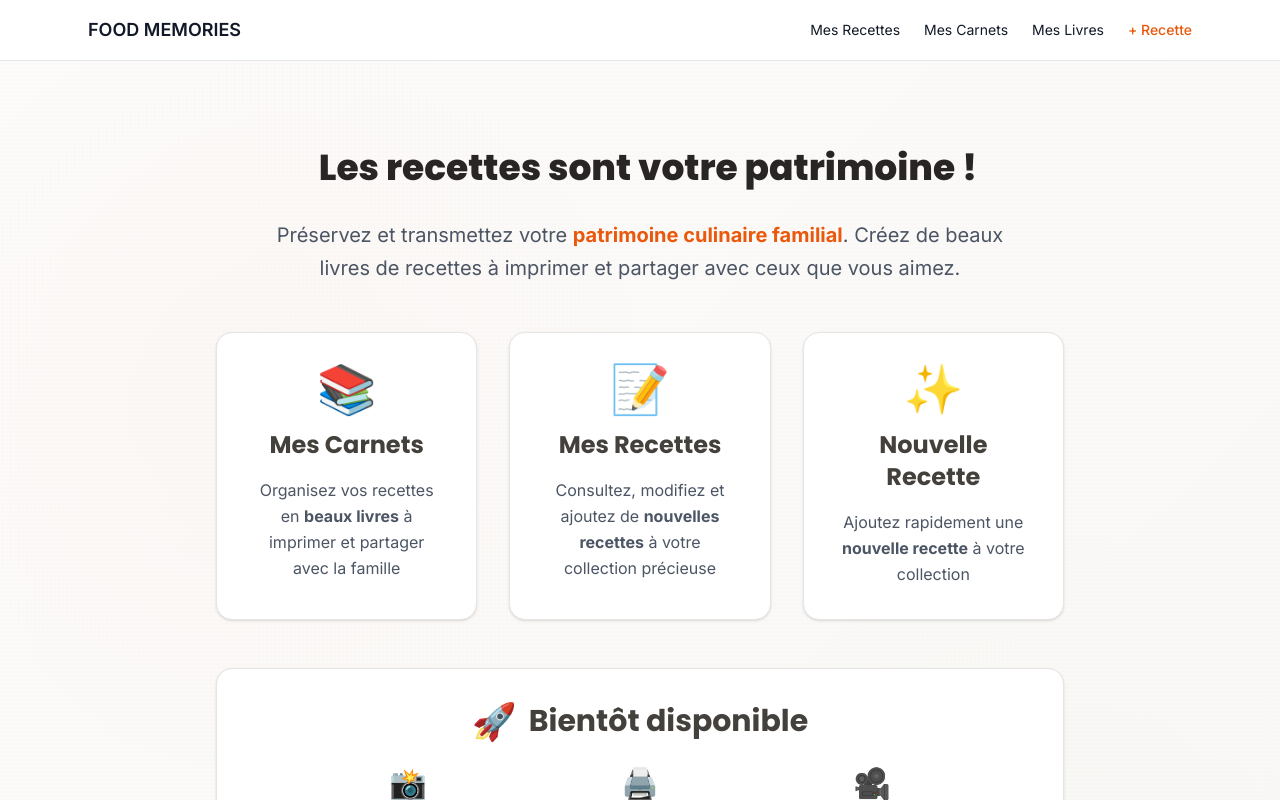
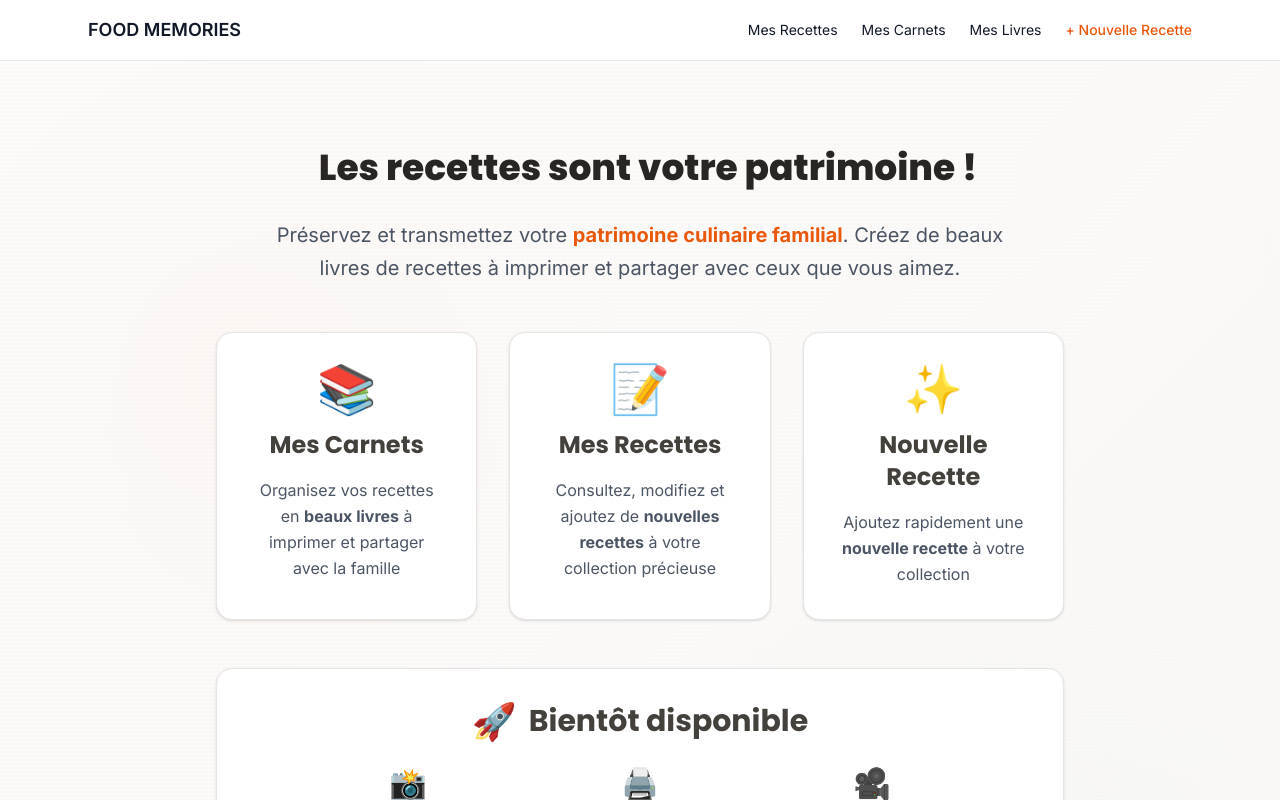
Before and after one commit to oliviertgpls-tech/Fdt-2, a Next.js app: page / in a window 1280 px wide. Shown: the top 800 px of the page. Built offline with nearby package versions, Linux system fonts and the light colour scheme.

Commit message:
Update layout.tsx

```diff
--- a/app/layout.tsx
+++ b/app/layout.tsx
@@ -42,7 +42,7 @@ export default function RootLayout({ children }: { children: React.ReactNode })
                   className="block py-2 text-orange-600 font-medium hover:text-orange-700 transition-colors"
                   onClick={() => setIsMenuOpen(false)}
                 >
-                  + Recette
+                  + Nouvelle Recette
                 </Link>
             </div>
 
@@ -89,7 +89,7 @@ export default function RootLayout({ children }: { children: React.ReactNode })
                   className="block py-2 text-orange-600 font-medium hover:text-orange-700 transition-colors"
                   onClick={() => setIsMenuOpen(false)}
                 >
-                  + Ajouter une recette
+                  + Nouvelle recette
                 </Link>
               </div>
             </div>
```
